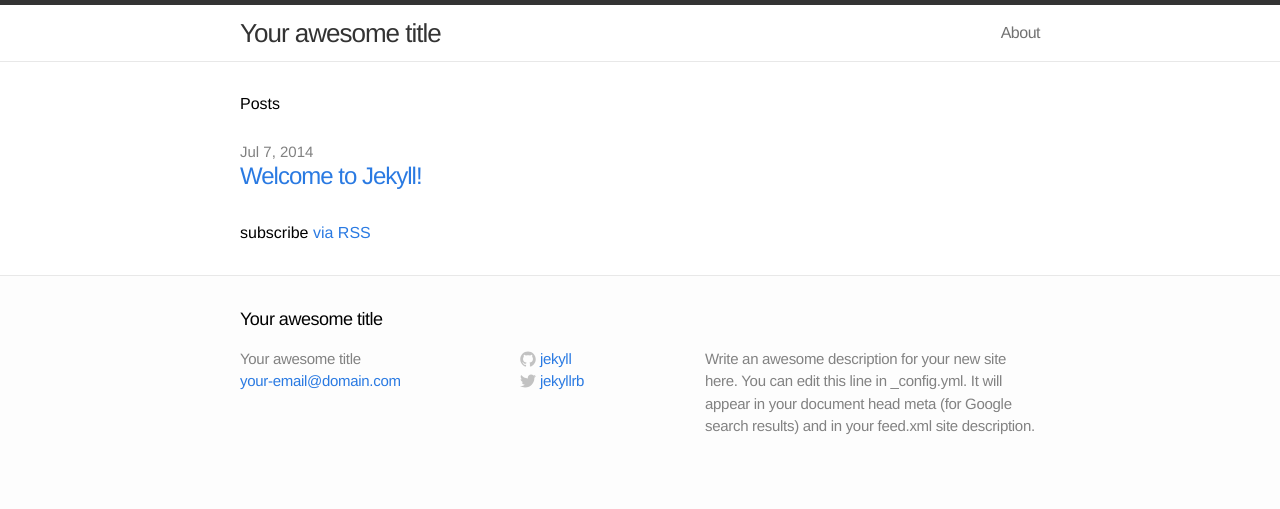
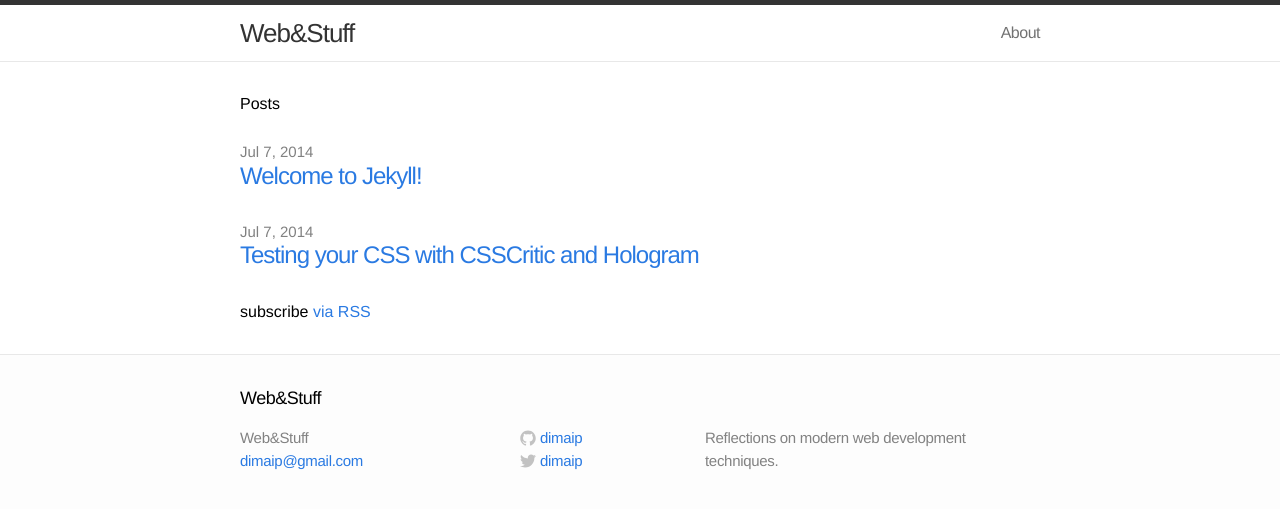
Before and after one commit to dimaip/dimaip.github.io, a Jekyll site: the page built from index.html, in a window 1280 px wide. Shown: the top 509 px of the page. Built offline with Jekyll 4.4.1, drawn with Linux system fonts in a browser that asks for light colours.

Commit message:
My first post on CSScritic

```diff
--- a/_config.yml
+++ b/_config.yml
@@ -1,11 +1,12 @@
 # Site settings
-title: Your awesome title
-email: your-email@domain.com
-description: "Write an awesome description for your new site here. You can edit this line in _config.yml. It will appear in your document head meta (for Google search results) and in your feed.xml site description."
+title: Web&Stuff
+email: dimaip@gmail.com
+description: "Reflections on modern web development techniques."
 baseurl: ""
-url: "http://yourdomain.com"
-twitter_username: jekyllrb
-github_username:  jekyll
+url: "http://dimaip.tumblr.com"
+twitter_username: dimaip
+github_username:  dimaip
+host: server.psmb.ru
 
 # Build settings
 markdown: kramdown
```
Also changed, not shown: _posts/2014-07-07-testing-css-with-csscritic-and-hologram.md (added, +50 -0 lines), assets/csscritic.png (added), 6 other files.
